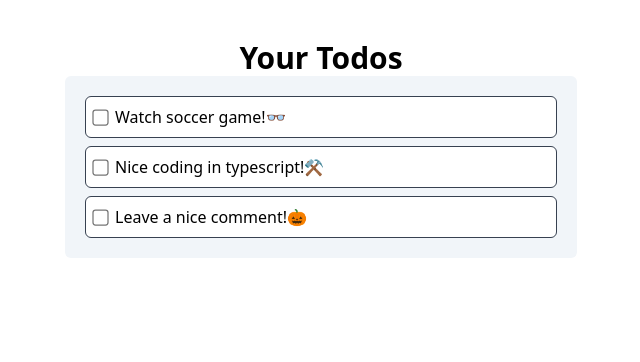
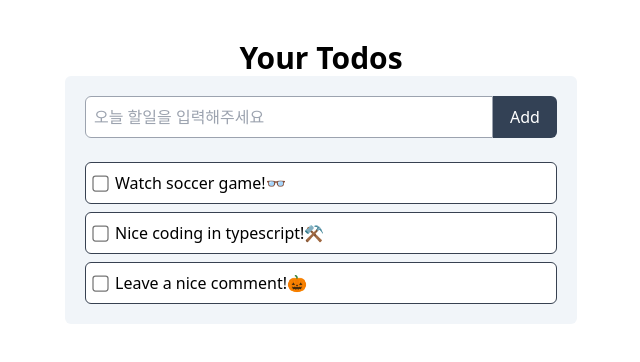
Before and after one commit to kimyoda/Typescript_Todo_TailwindCss, a React (Vite) app in the folder typescript_todo_tailwind/: page / in a window 1280 px wide. Shown: the top 362 px of the page, without its empty margins (319-959 px from the left). Built offline with nearby package versions, Linux system fonts and the light colour scheme.

Commit message:
[feat] addTodoForm add

```diff
--- a/typescript_todo_tailwind/src/App.tsx
+++ b/typescript_todo_tailwind/src/App.tsx
@@ -1,6 +1,7 @@
 import { useState } from "react";
 import { TodoItem } from "./components/TodoItem";
 import { dummyData } from "./data/todos";
+import { AddTodoForm } from "./components/AddTodoForm";
 
 function App() {
   const [todos, setTodos] = useState(dummyData);
@@ -11,10 +12,22 @@
     );
   };
 
+  const addTodo = (title: string) => {
+    setTodos((prevTodos) => [
+      {
+        id: prevTodos.length + 1,
+        title,
+        completed: false,
+      },
+      ...prevTodos,
+    ]);
+  };
+
   return (
     <main className="py-10 h-screen">
       <h1 className="font-bold text-3xl text-center">Your Todos</h1>
-      <div className="max-w-lg mx-auto bg-slate-100 rounded-md p-5">
+      <div className="max-w-lg mx-auto bg-slate-100 rounded-md p-5 space-y-6">
+        <AddTodoForm onSubmit={addTodo} />
         <div className="space-y-2">
           {todos.map((todo) => (
             <TodoItem
--- /dev/null
+++ b/typescript_todo_tailwind/src/components/AddTodoForm.tsx
@@ -0,0 +1,35 @@
+import { useState } from "react";
+
+interface AddTOdoFormProps {
+  onSubmit: (title: string) => void;
+}
+
+export const AddTodoForm = ({ onSubmit }: AddTOdoFormProps) => {
+  const [input, setInput] = useState("");
+
+  const handleSubmit = (e: React.FormEvent<HTMLFormElement>) => {
+    e.preventDefault();
+
+    if (!input.trim()) return;
+
+    onSubmit(input);
+    setInput("");
+  };
+
+  return (
+    <form className="flex" onSubmit={handleSubmit}>
+      <input
+        value={input}
+        onChange={(e) => setInput(e.target.value)}
+        placeholder="오늘 할일을 입력해주세요"
+        className="rounded-s-md grow border border-gray-400 p-2"
+      />
+      <button
+        type="submit"
+        className="w-16 rounded-e-md bg-slate-700 text-white hover:bg-red-400"
+      >
+        Add
+      </button>
+    </form>
+  );
+};
```
